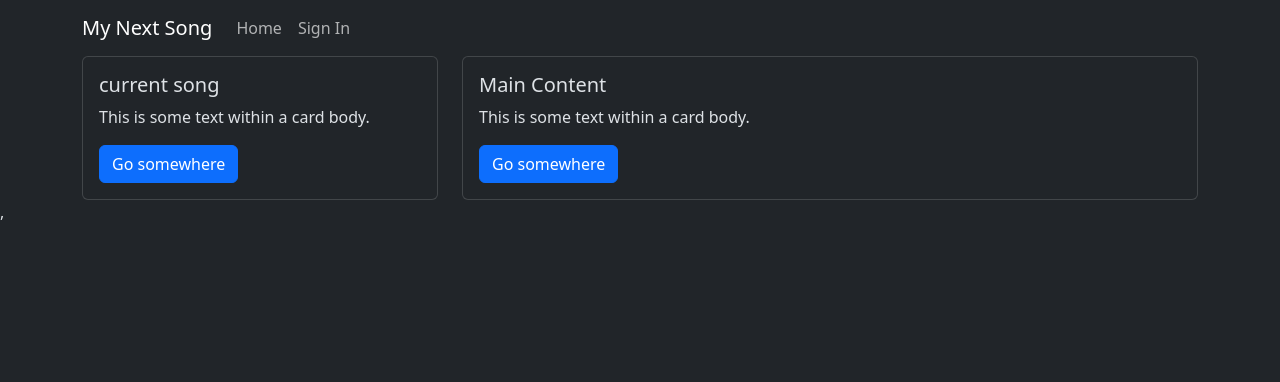
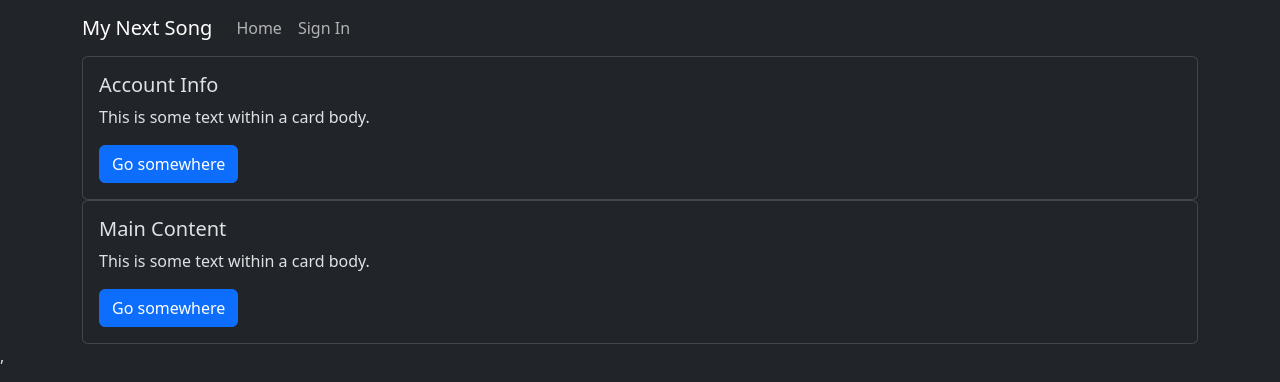
Before and after one commit to NoahAaronBurton/MyNextSong-client, a React (Vite) app: page /home in a window 1280 px wide. Shown: the top 382 px of the page. Built offline with nearby package versions, Linux system fonts and the light colour scheme.

Commit message:
layout adjustment

```diff
--- a/src/routes/home.jsx
+++ b/src/routes/home.jsx
@@ -1,7 +1,3 @@
-// import { Outlet } from "react-router-dom";
-
-
-
 import Container from 'react-bootstrap/Container';
 import Navbar from 'react-bootstrap/Navbar';
 import Nav from 'react-bootstrap/Nav';
@@ -10,10 +6,9 @@ import Col from 'react-bootstrap/Col';
 import Card from 'react-bootstrap/Card';
 import Button from 'react-bootstrap/Button';
 
-
 const Header = () => {
   return (
-    <Navbar >
+    <Navbar>
       <Navbar.Brand href="">My Next Song</Navbar.Brand>
       <Nav className="mr-auto">
         <Nav.Link href="">Home</Nav.Link>
@@ -23,17 +18,15 @@ const Header = () => {
   );
 }
 
-
 export default function Home() {
-
   return (
     <Container>
       <Header />
       <Row>
-          <Col xs={12} md={4} order={1}>
+        <Col xs={12}>
           <Card>
             <Card.Body>
-                <Card.Title>current song</Card.Title>
+              <Card.Title>Account Info</Card.Title>
               <Card.Text>
                 This is some text within a card body.
               </Card.Text>
@@ -41,7 +34,9 @@ export default function Home() {
             </Card.Body>
           </Card>
         </Col>
-          <Col xs={12} md={8} order={0}>
+      </Row>
+      <Row>
+        <Col xs={12}>
           <Card>
             <Card.Body>
               <Card.Title>Main Content</Card.Title>
```
Lines whose indentation alone changed are shown as unchanged.
